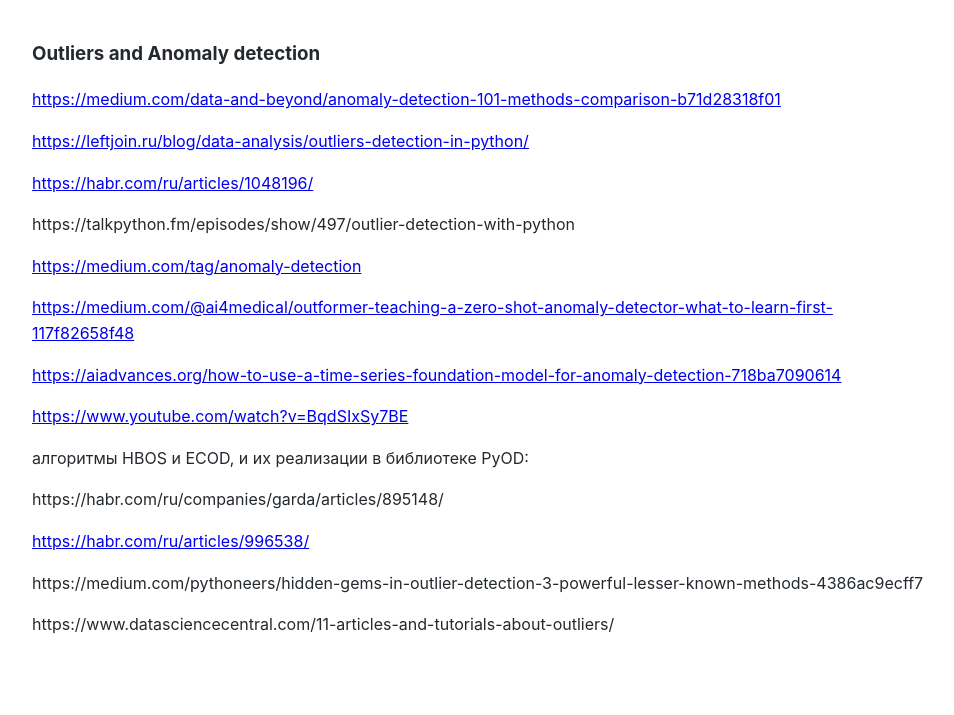
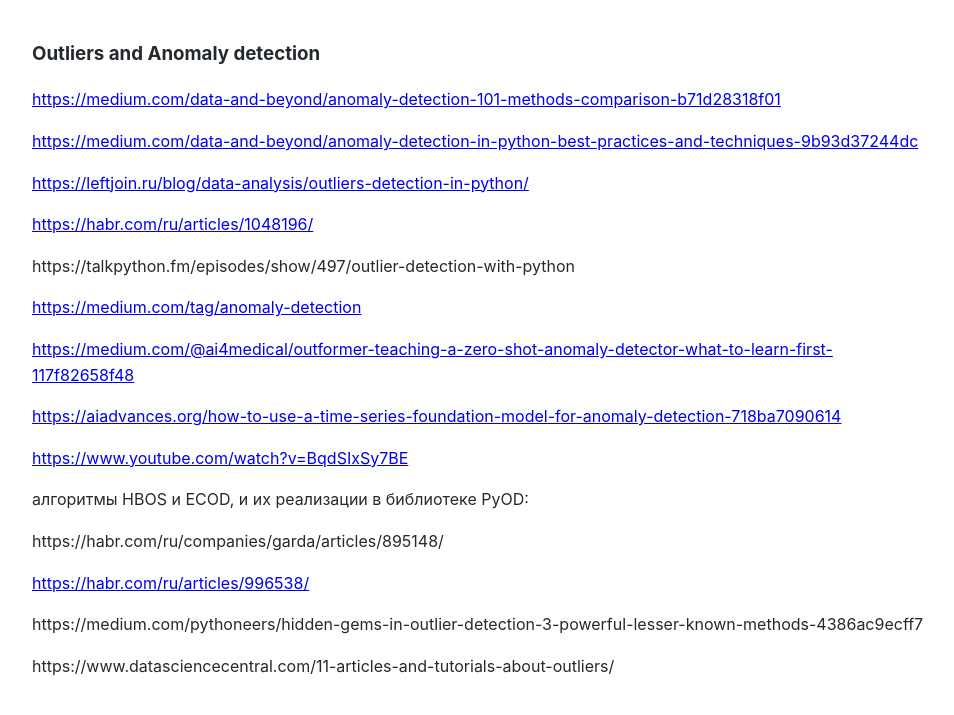
Before and after one commit to Michael-Lubinsky/michael-lubinsky.github.com, a Jekyll site: the page built from ml/anomaly.md, in a window 1280 px wide. Shown: the top 715 px of the page, without its empty margins (158-1112 px from the left). Built offline with Jekyll 4.4.1, drawn with Linux system fonts in a browser that asks for light colours; our own code applies the rules of GitHub Pages for plain Markdown files.

Commit message:
Update anomaly.md with more links
Added additional resources for anomaly detection.

```diff
--- a/ml/anomaly.md
+++ b/ml/anomaly.md
@@ -1,6 +1,8 @@
 ### Outliers and Anomaly  detection
 
 <https://medium.com/data-and-beyond/anomaly-detection-101-methods-comparison-b71d28318f01>
+
+<https://medium.com/data-and-beyond/anomaly-detection-in-python-best-practices-and-techniques-9b93d37244dc>
 
 <https://leftjoin.ru/blog/data-analysis/outliers-detection-in-python/>
 
```
